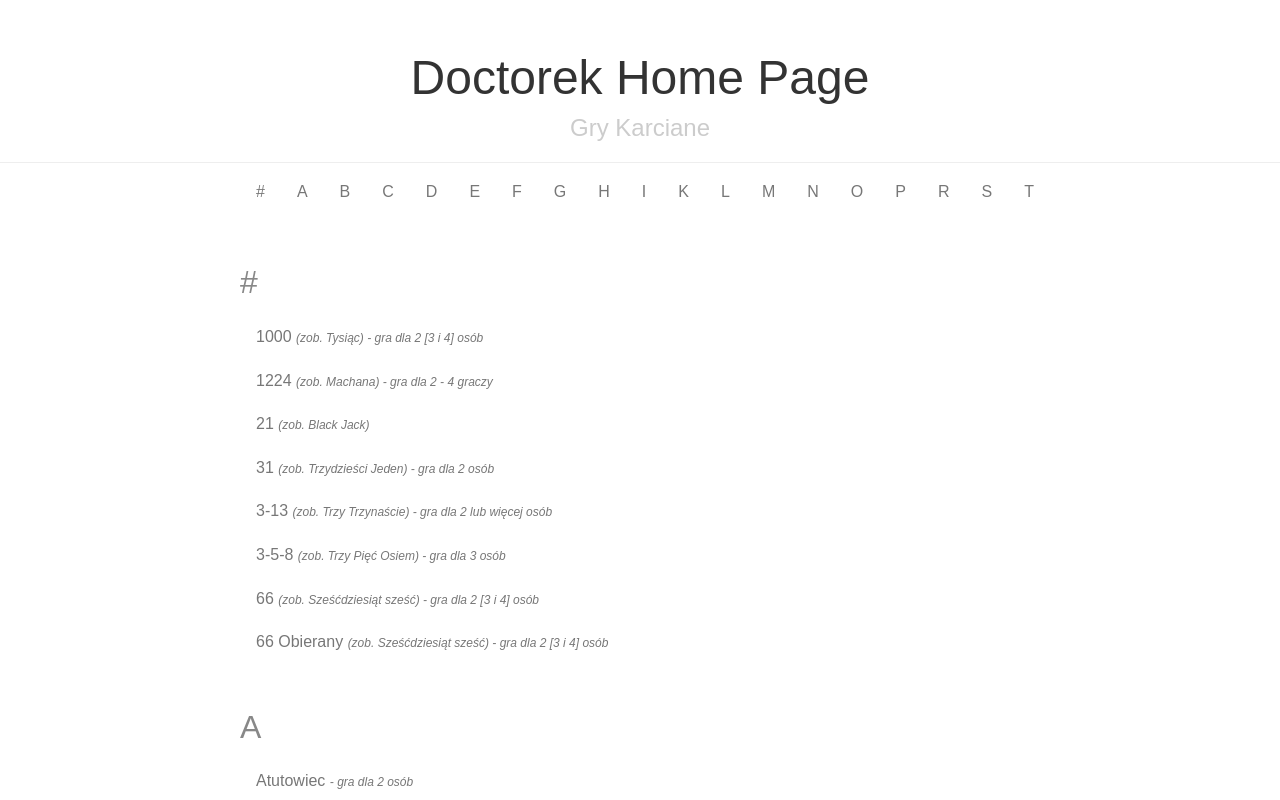
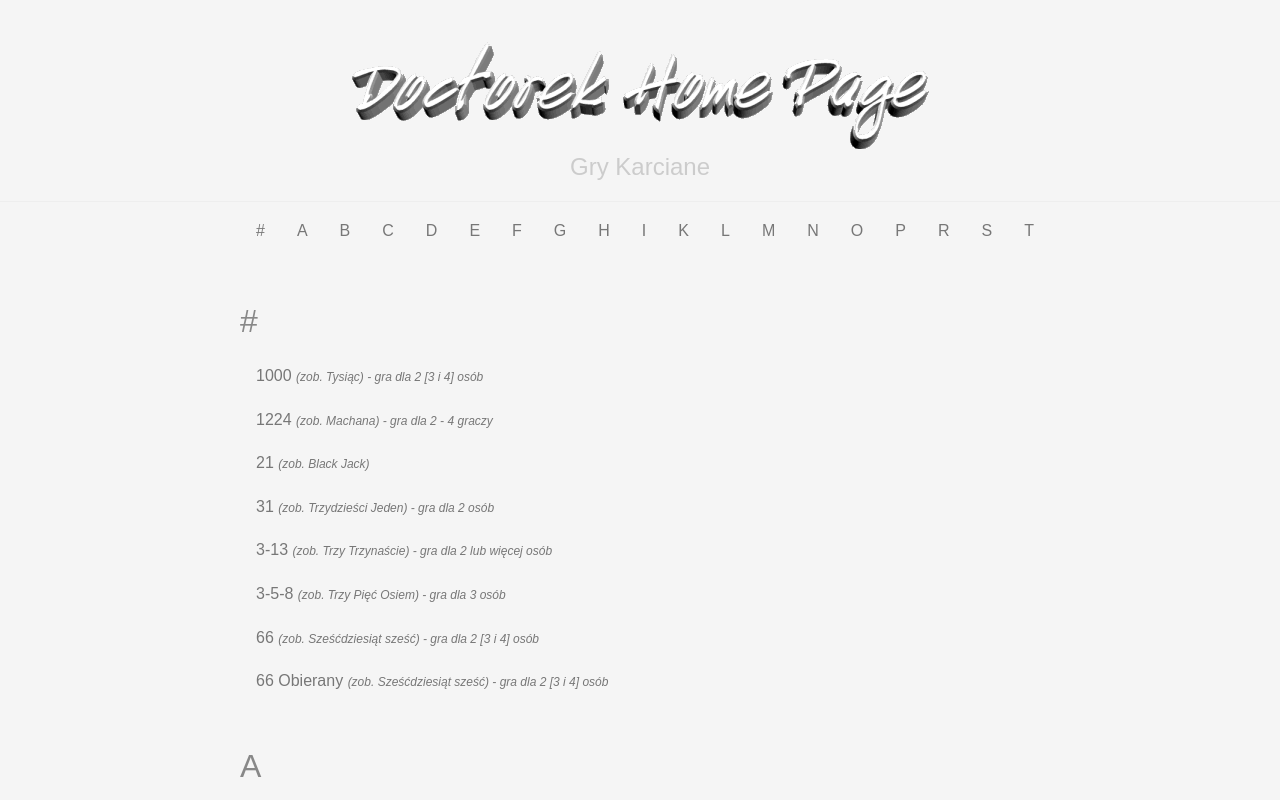
Before and after one commit to casper01/CardGames, a React app: page / in a window 1280 px wide. Shown: the top 800 px of the page. Built offline with nearby package versions, Linux system fonts and the light colour scheme.

Commit message:
New header

```diff
--- a/Header.jsx
+++ b/Header.jsx
@@ -16,8 +16,13 @@ class Header extends React.Component {
     render() {
         return (
             <div className="header cursor-hand" onClick={this.goToMainPage}>
-                <h1>{ this.props.mainHeader }</h1>
-                <h2>{ this.props.subHeader }</h2>
+                <div className="center-outer-container">
+                    <div className="center-inner-container">
+                        <img className="pure-img" src="images/header.gif"></img>
+                    </div>
+                </div>
+                {/* <h1>{ this.props.mainHeader }</h1> */}
+                <h2>{this.props.subHeader}</h2>
             </div>
         );
     }
--- a/css/styles.css
+++ b/css/styles.css
@@ -1,3 +1,7 @@
+body {
+    background: rgb(245, 245, 245);
+}
+
 .main-header {
     font-size: 20pt;
     font-weight: bold;
```
Also changed, not shown: images/header.gif (added).
